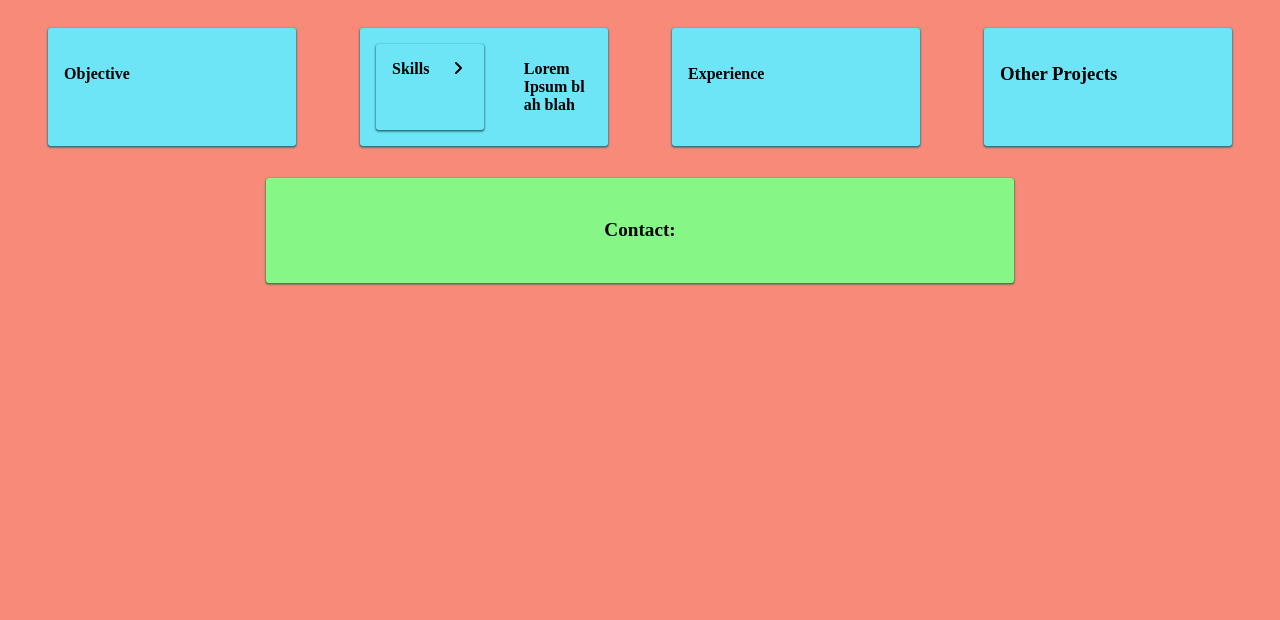
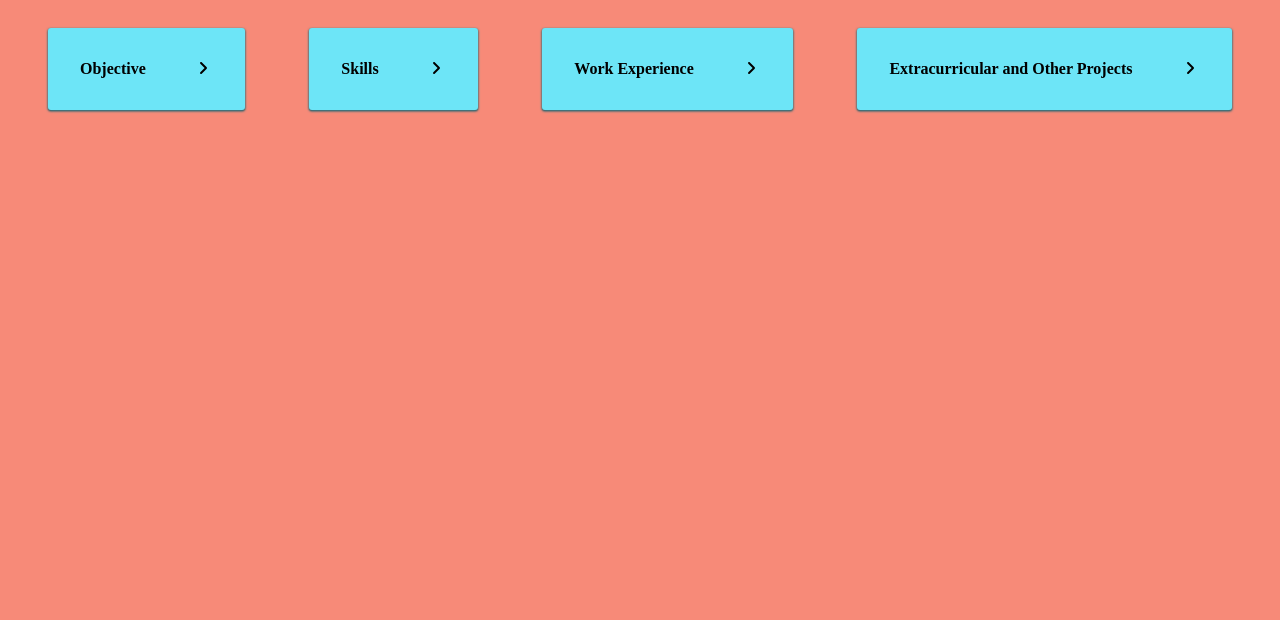
Before and after one commit to SandraKay77/SandraKay77.github.io, a website: page cv.html in a window 1280 px wide. Shown: the part 180-800 px from the top of the page. Drawn offline with Linux system fonts and the light colour scheme; files whose address does not match are found by name.

Commit message:
looks like something

```diff
--- a/cv.js
+++ b/cv.js
@@ -1,80 +1,131 @@
 $(
     // Containing function
     function () {
+
+    const CARET = $(
+        "<span/>", {
+            id: 'myCaret',
+            class: 'fa-solid fa-angle-right'
+         });
 
         // draw the pieces of the page
         function cvPage() {
             cvLayout();
             skillSets();
+            myObjective();
+            workExperience();
+            myProjects();
 
         }
+
+        // initial box layout
         function cvLayout(){
             $('body').append(
                 $("<div/>", {
                     class: 'cvContainer'
-                }),
-                $("<div/>", {
-                    id: "contact",
-                    class: "center contact",
-                    html: '<h4>Contact:</h4>'
-                }));
+                })
+                );
 
-            $('.cvContainer').append(
+                $('.cvContainer').append(
 
             $("<div/>", {
                 id: "objective",
-                class: "boxes",
-                html: '<h4>Objective</h4>'
+                class: "boxes objective",
             }),
 
             $("<div/>", {
-                class: 'boxes',
+                class: 'boxes skills',
                 id: 'skills',
-                click: function (e) {
-                    openMenu();}
+                css: ({'grid-column-start': 2})
             }),
 
             $("<div/>", {
                 id: "work",
-                class: "boxes",
-                html: '<h4>Experience</h4>'
+                class: "boxes work",
             }),
 
             $("<div/>", {
-                id: "Projects",
-                class: "boxes",
-                html: '<h3>Other Projects</h3>'
+                id: "projects",
+                class: "boxes projects",
+                css: ({'grid-column-start': 2})
             }));
-
+            $('.boxes').append(
+                $('<div/>', {
+                    class: 'subHeader',
+                    click: function (evt) {
+                        openMenu(evt);}
+                }).append(
+                    $('<span/>', {
+                        class: 'label'
+                    }),
+                    CARET
+                ));
         }
-
+        // complete "skills" box
         function skillSets(){
-            var skillBlock = "<span class='label'>Skills</span>";
-            var closeCaret = $("<span/>", {
-                class: 'caret fa-solid fa-angle-right',
-        });
-
-        $('<div/>', {
-            class: 'panel'
-        }
-        ).append(skillBlock, closeCaret).appendTo('#skills');
-
-                var skillList = $('<ul/>', {
+        $('#skills').find('.label').text('Skills');
+        // $('<div/>', {
+        //     class: 'subHeader',
+        //     click: function (evt) {
+        //         openMenu(evt);}
+        // }).append(skillBlock, CARET));
+                let skillList = $('<ul/>', {
                 id: 'skillList',
                 class: 'all-list'
             });
 
-            var skill1 = $('<li class="skillItem">Lorem Ipsum bl    ah blah</li>');
-            skillList.append(skill1);
+            let skill1 = $('<li class="allItem">Analytical Problem Solver</li>');
+            let skill2 = $('<li class="allItem">Programming Languages</li> ');
+            let programList = $('<ul><li>Python</li><li>Java</li> <li>Javascript</li> <li>PHP</li> <li>Bash</li> <li>Powershell</li></ul>');
+            let skill3 = $('<li class="allItem">Network and Data Communications</li>');
+            let networkList = $('<ul><li>Wireshark</li><li>FTP, DNS, DHCP</li> <li>Network Security and Management</li> </ul>');
+            let skill4 = $('<li class="allItem">Security Tools</li>');
+            let secureList = $('<ul><li>Kali Linux</li><li>Metasploit</li> <li>aircrack-ng</li> </ul>');
+            let skill5 = $('<li class="allItem">Operating Systems</li>');
+            let osList = $('<ul><li>Windows</li><li>Linux</li></ul>');
+            skillList.append(skill1, skill2, skill3, skill4, skill5);
 
             $('#skills').append(skillList);
 
+        }
+
+        function myObjective(){
+            $('#objective').find('.label').text('Objective');
+
+                    let obj = $('<table/>', {
+                    id: 'objective',
+                    class: 'all-list'
+                });
+
+                let obj1 = '<thead class="allItem">\
+                    <tr><th>Currently seeking a position in Software Development and/or Security where my education and passion will provide value to the employer and the opportunity for further hands-on experience.\
+                    </th></tr>\
+                </thead>';
+                obj.append(obj1);
+
+                $('#objective').append(obj);
+
+            }
+
+            function workExperience(){
+                $('#work').find('.label').text('Work Experience');
+
+            }
 
 
-        }
-        function openMenu() {
-            $('.all-list').toggleClass('open');
-            // $('.boxes').toggleClass('panel');
+            function myProjects(){
+                $('#projects').find('.label').text('Extracurricular and Other Projects');
+
+            }
+
+
+
+
+        function openMenu(clicked) {
+            myNode = clicked.target;
+            classPanel = $(myNode).next('.all-list');
+            myCaret = $(myNode).find('#myCaret').toggleClass('fa-solid fa-angle-right fa-solid fa-angle-down');
+            classPanel.slideToggle("slow");
         }
 
         //   returnin the opening function
--- a/styles.css
+++ b/styles.css
@@ -95,7 +95,7 @@ body {
 }
 
 #header {
-    box-shadow: 0 1px 3px var(--dark1), 0 1px 2px var(--black);
+    box-shadow: 0 1px 3px var(--dark1), 0 1px 2px var(--dark1);
     margin-top: 0;
     padding: 10px 0;
     text-align: center;
@@ -108,15 +108,15 @@ body {
 .cvContainer {
     display: flex;
 
+
 }
 
 .boxes {
     box-shadow: 0 1px 3px var(--dark2), 0 1px 2px var(--black);
+    height: fit-content;
     border-radius: 3px;
-    display: flex;
-    flex: 50%;
+    flex:auto;
     position: relative;
-    justify-content: space-between;
     color: var(--black);
     box-sizing: border-box;
     font-weight: bold;
@@ -124,33 +124,21 @@ body {
     padding: 1rem;
     background-color: var(--light2);
     margin: 2rem;
-
     z-index: 3;
 
 }
 
-.panel {
+.subHeader {
+    width: 100%;
     display: flex;
-    flex: 100%;
-    box-shadow: 0 1px 3px var(--dark2), 0 1px 2px var(--black);
-    border-radius: 3px;
-    box-sizing: border-box;
     justify-content: space-between;
-    position: relative;
     border: 0;
     padding: 1rem;
-    background-color: var(--light2);
-
+    box-sizing: border-box;
 
 }
 
-/* .column1 {
-    float:inline-start;
-}
 
-.column2 {
-    float:inline-end;
-} */
 
 .contact {
     box-shadow: 0 1px 3px var(--dark1), 0 1px 2px var(--black);
@@ -164,22 +152,30 @@ body {
     background-color: var(--light1);
     width:60%
 }
+/* .panel {
+    display: block;
+    justify-content: space-between;
+
+} */
 .all-list {
-    /* box-shadow: 0 1px 3px rgba(0, 0, 0, 0.12), 0 1px 2px rgba(0, 0, 0, 0.24);
+    box-shadow: 0 1px 3px rgba(0, 0, 0, 0.12), 0 1px 2px rgba(0, 0, 0, 0.24);
     border-radius: 3px;
-    position: absolute;
-    background: var(--light2    ); */
-    /* padding: .5rem 0;  */
-
-
-
+    list-style-type: none;
+    padding: .5rem 0;
+    display: none;
+    background-color: var(--light1);
 
 }
-.all-list > .skillItem {
+.all-list > .allItem {
 display: flex;
+margin: 2em;
+color: var(--black);
+font-size: large;
+
  }
 
-.all-list.open {
+.all-list.panel {
     display: block;
     justify-content: space-between;
+    background-color: white;
 }
```
